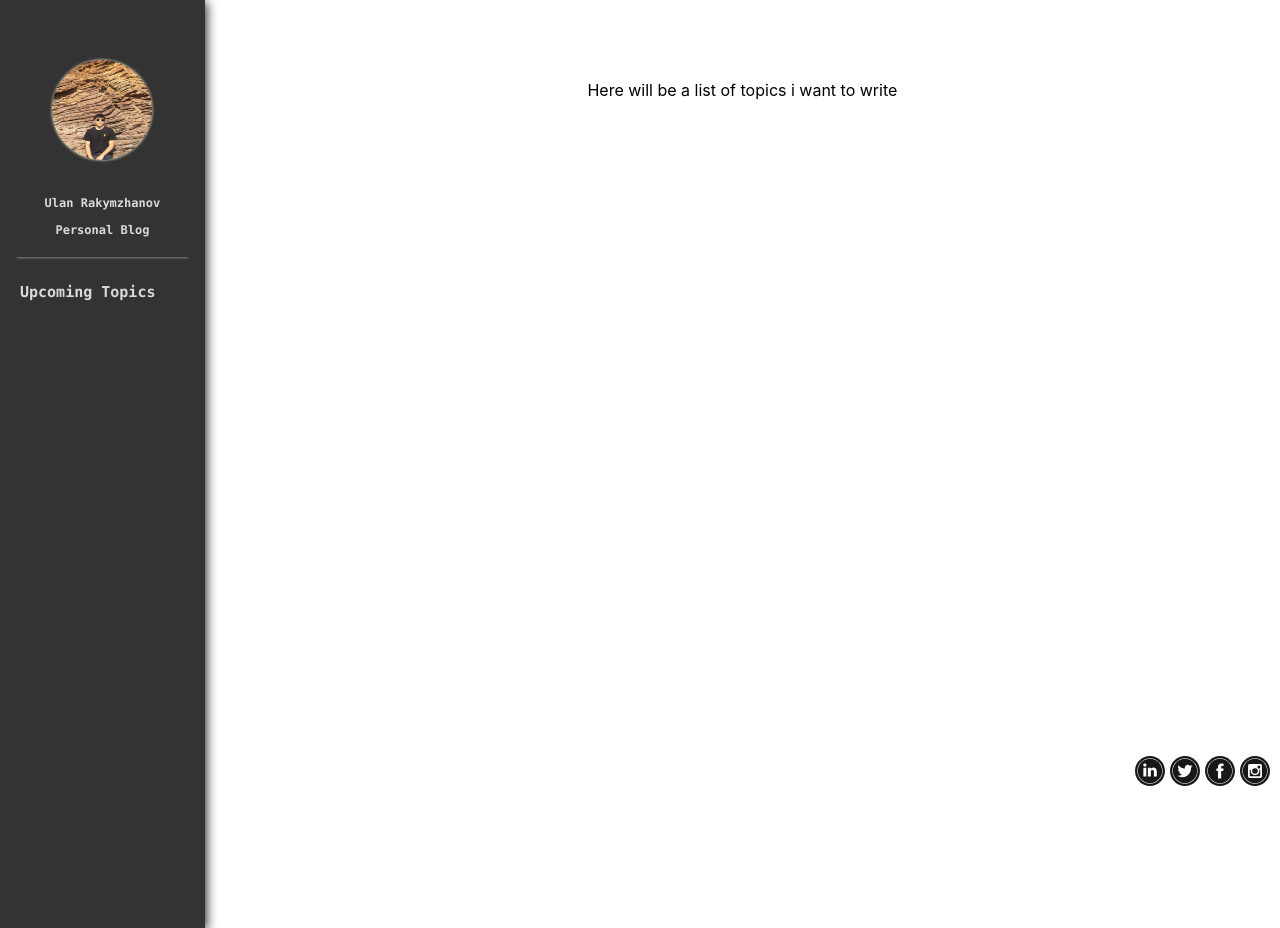
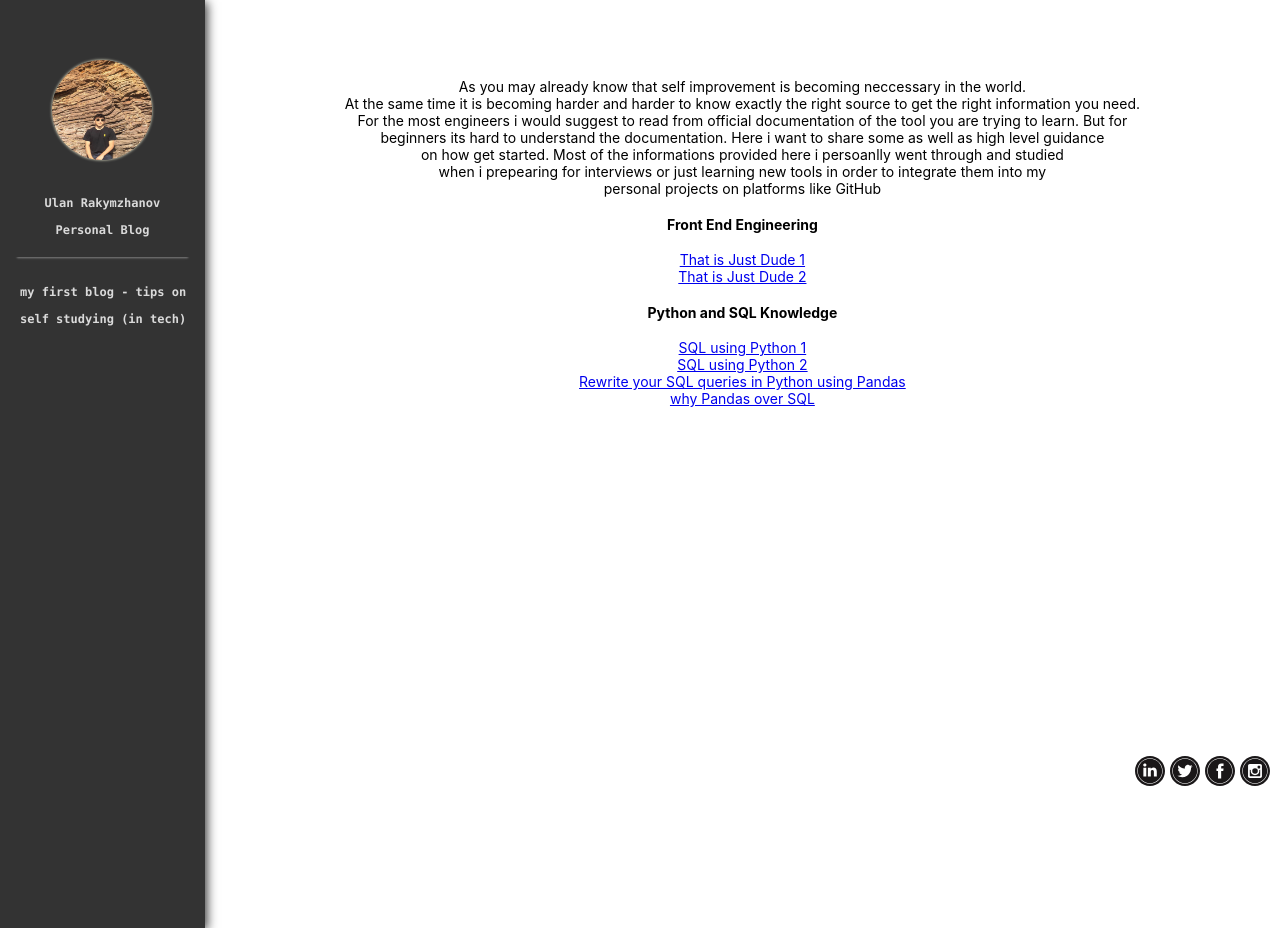
Before and after one commit to urakymzhan/personal-site, a React (Create React App) app: page /topics in a window 1280 px wide. Built offline with nearby package versions, Linux system fonts and the light colour scheme.

Commit message:
first blog commit

```diff
--- a/src/App.css
+++ b/src/App.css
@@ -30,12 +30,16 @@ body {
 .blog-titles {
   list-style-type: none;
   padding: 0 10px 0 20px;
-  color: #DADADA;
 }
 .blog-titles a {
   color: #DADADA;
   text-decoration: none;
-  font-family: monaco, Consolas, "Lucida Console", monospace; font-size: 15px; font-style: normal; font-variant: normal; font-weight: 700; line-height: 26.4px;
+  font-family: monaco, Consolas, "Lucida Console", monospace;
+  font-size: 12px;
+  font-style: normal;
+  font-variant: normal;
+  font-weight: 700;
+  line-height: 26.4px;
 }
 .blog-titles a:hover {
   color: #FFFFFF;
@@ -50,7 +54,12 @@ body {
   padding: 20px 0 2px 0;
   text-align: center;
   color: #DADADA;
-  font-family: monaco, Consolas, "Lucida Console", monospace; font-size: 12px; font-style: normal; font-variant: normal; font-weight: 700; line-height: 26.4px;
+  font-family: monaco, Consolas, "Lucida Console", monospace;
+  font-size: 12px;
+  font-style: normal;
+  font-variant: normal;
+  font-weight: 700;
+  line-height: 26.4px;
 }
 .profile-img {
   width: 100%;
@@ -66,6 +75,7 @@ body {
   padding: 5% 10% 5% 10%;
   min-height: 100vh;
   text-align: center;
+  font-size: 14px;
   }
 
 /* footer */
@@ -95,6 +105,17 @@ footer a:last-child {
   font-family: monaco, Consolas, "Lucida Console", monospace;
 }
 
+.bornplaceAndSocialMedia {
+  color: gray;
+  font-size: 10px;
+}
+.blog1 {
+  text-indent: 0px;
+  text-align: center;
+  font-style: normal;
+}
+
+
 /* Style differently 0 - 320px screen */
 
 /* mobiles in landscape mode style goes here */
@@ -113,7 +134,7 @@ and (max-width: 480px) {
 
   .blog-titles li {
     padding: 0;
-    font-size: 6px
+    font-size: 6px;
   }
   .profile {
     font-size: 6px;
@@ -136,6 +157,9 @@ and (max-width: 480px) {
     width: 50px;
     height: 50px;
   }
+  .bornplaceAndSocialMedia {
+    font-size: 4px;
+  }
 
 }
 
@@ -153,7 +177,11 @@ and (max-width: 480px) {
       font-size: 10px
     }
     .profile {
-      font-family: monaco, Consolas, "Lucida Console", monospace; font-size: 10px; font-style: normal; font-variant: normal; font-weight: 500; line-height: 12.4px;
+      font-family: monaco, Consolas, "Lucida Console", monospace;
+      font-size: 10px; font-style: normal;
+      font-variant: normal;
+      font-weight: 500;
+      line-height: 12.4px;
     }
     .profile-img {
       margin-bottom: 2px;
@@ -170,6 +198,10 @@ and (max-width: 480px) {
     .flag {
       width: 80px;
       height: 80px;
+    }
+    .bornplaceAndSocialMedia {
+      color: gray;
+      font-size: 8px;
     }
   }
 
--- a/src/components/GettingStarted.jsx
+++ b/src/components/GettingStarted.jsx
@@ -3,9 +3,29 @@ import '../App.css'
 
 function GettingStarted() {
     return (
-        <>
-        <p>Here will be a list of topics i want to write</p>
-        </>
+        <div className="blog1">
+        <p>
+          As you may already know that self improvement is becoming neccessary in the world.<br />
+          At the same time it is becoming harder and harder to know exactly the right source
+          to get the right information you need. For the most engineers i would suggest to read
+          from official documentation of the tool you are trying to learn. But for beginners its
+          hard to understand the documentation. Here i want to share some as well as high level guidance<br />
+          on how get started. Most of the informations provided here i persoanlly went through and studied <br />
+          when i prepearing for interviews or just learning new tools in order to integrate them into my<br />
+          personal projects on platforms like GitHub</p>
+          <h4>Front End Engineering</h4>
+          <p>
+            <a href="https://khan4019.github.io/front-end-Interview-Questions/"> That is Just Dude 1</a> <br/>
+              <a href="https://www.thatjsdude.com/interview/">That is Just Dude 2</a>
+          </p>
+          <h4>Python and SQL Knowledge</h4>
+          <p>
+            <a href="https://www.geeksforgeeks.org/sql-using-python/"> SQL using Python 1</a> <br/>
+            <a href="https://towardsdatascience.com/sql-in-python-for-beginners-b9a4f9293ecf">SQL using Python 2</a> <br/>
+            <a href="https://medium.com/jbennetcodes/how-to-rewrite-your-sql-queries-in-pandas-and-more-149d341fc53e"> Rewrite your SQL queries in Python using Pandas</a> <br/>
+            <a href="https://datascience.stackexchange.com/questions/34357/why-do-people-prefer-pandas-to-sql"> why Pandas over SQL</a>
+          </p>
+        </div>
     );
   }
 
--- a/src/components/Sidebar.jsx
+++ b/src/components/Sidebar.jsx
@@ -20,7 +20,7 @@ const Sidebar = () => {
                     <p>Ulan Rakymzhanov <br/> Personal Blog</p>
                 </div>
                 <ul className="blog-titles">
-                    <Link to="/topics"><li>Upcoming Topics</li></Link>
+                    <Link to="/topics"><li> my first blog - tips on self studying (in tech)</li></Link>
                 </ul>
             </div>
             <div className="contents">
@@ -37,9 +37,9 @@ const Sidebar = () => {
                             <p>Write educational blogs</p>
                             <p>Link to my upcoming projects</p>
                             <p>Be useful to the world in some ways</p>
-                            <p style={{fontSize: '10px', color: 'gray'}} >I was born in <a href="https://www.google.com/maps/place/Kyrgyzstan/@41.1354938,70.2485868,6z/data=!3m1!4b1!4m5!3m4!1s0x3897381dfce927f3:0x281058b74e88c433!8m2!3d41.4674283!4d74.5532227" target="_blank" rel="noopener noreferrer" style={{textDecoration: 'none', color: 'darkred'}}> Kyrgyzstan</a>, Central Asia.</p>
+                            <p className='bornplaceAndSocialMedia' >I was born in <a href="https://www.google.com/maps/place/Kyrgyzstan/@41.1354938,70.2485868,6z/data=!3m1!4b1!4m5!3m4!1s0x3897381dfce927f3:0x281058b74e88c433!8m2!3d41.4674283!4d74.5532227" target="_blank" rel="noopener noreferrer" style={{textDecoration: 'none', color: 'darkred'}}> Kyrgyzstan</a>, Central Asia.</p>
                             <img src={flag} alt='flag' className="flag"/>
-                            <p style={{fontSize: '10px', color: 'gray'}}>Click below icons to find me on social media</p>
+                            <p className='bornplaceAndSocialMedia'>Click below icons to find me on social media</p>
                         </div>
                     </Route>
                 </Switch>
```
